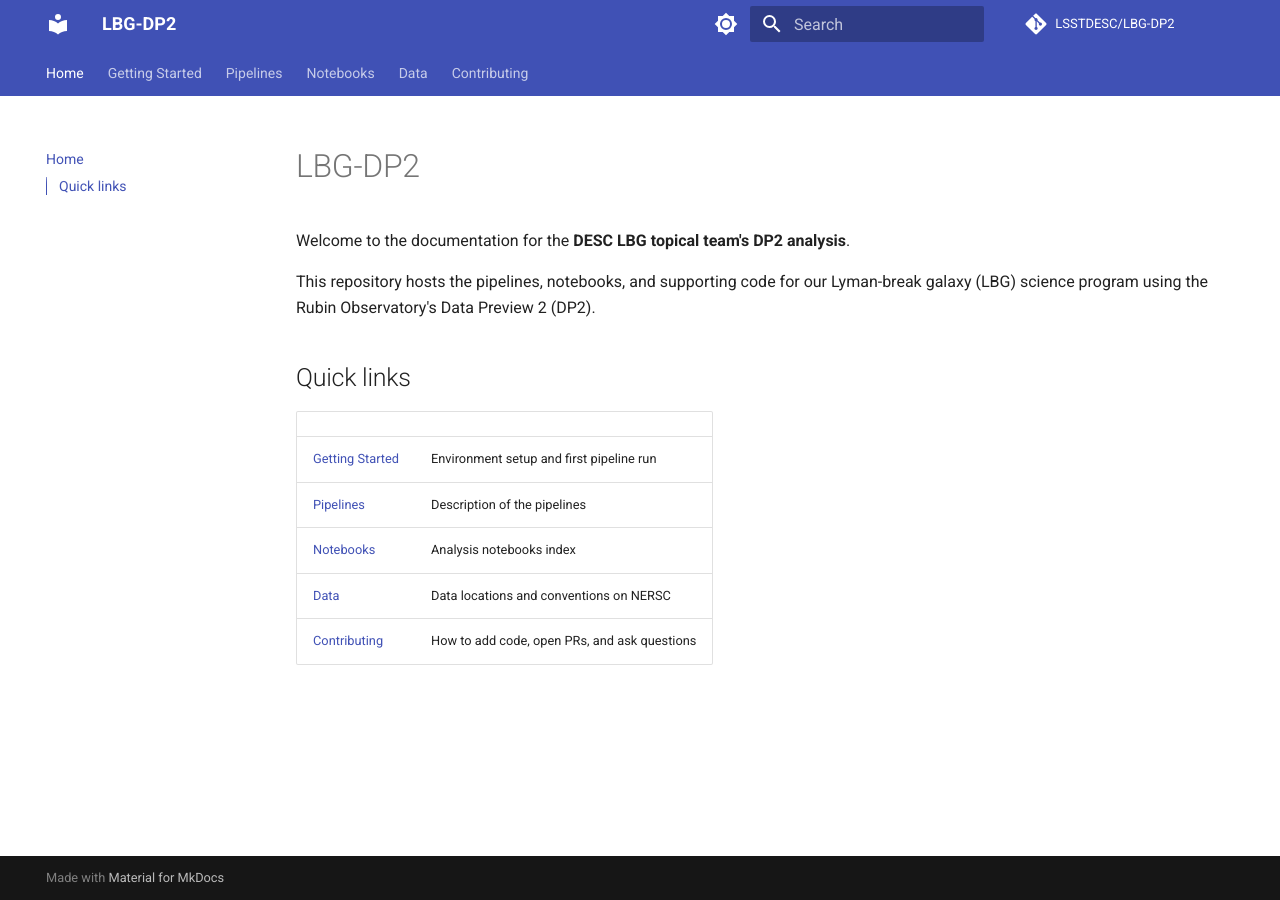
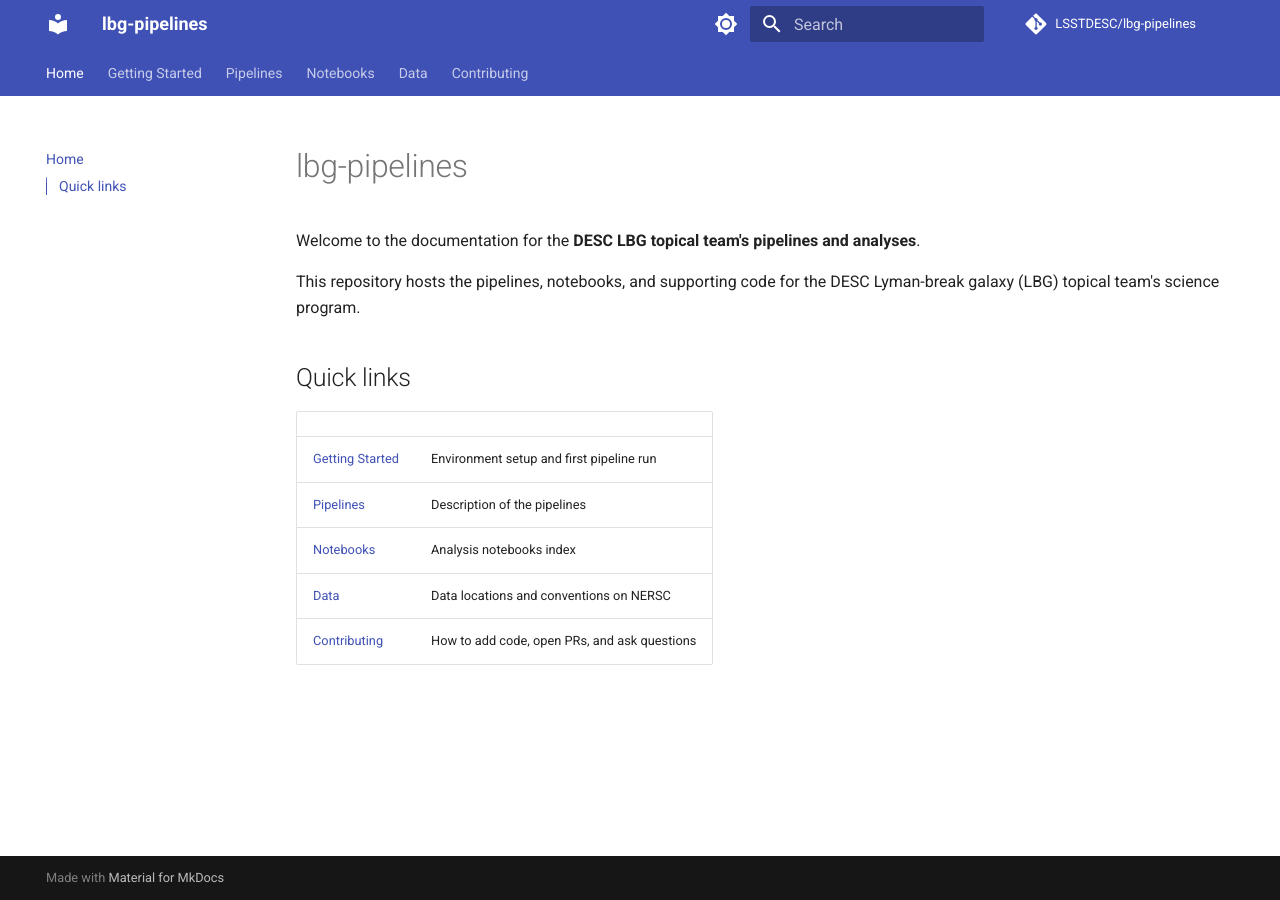
Before and after one commit to LSSTDESC/lbg-dp2, an MkDocs documentation site: the page built from docs/index.md, in a window 1280 px wide. Built offline with MkDocs 1.6.1 and Material for MkDocs 9.7.7, drawn with Linux system fonts in a browser that asks for light colours; comment, search, counter and statistics services are not loaded.

Commit message:
Completed rename

```diff
--- a/docs/index.md
+++ b/docs/index.md
@@ -1,8 +1,8 @@
-# LBG-DP2
+# lbg-pipelines
 
-Welcome to the documentation for the **DESC LBG topical team's DP2 analysis**.
+Welcome to the documentation for the **DESC LBG topical team's pipelines and analyses**.
 
-This repository hosts the pipelines, notebooks, and supporting code for our Lyman-break galaxy (LBG) science program using the Rubin Observatory's Data Preview 2 (DP2).
+This repository hosts the pipelines, notebooks, and supporting code for the DESC Lyman-break galaxy (LBG) topical team's science program.
 
 ## Quick links
 
--- a/mkdocs.yml
+++ b/mkdocs.yml
@@ -1,7 +1,7 @@
-site_name: LBG-DP2
-site_description: DESC LBG topical team — DP2 analysis pipelines and results
-repo_url: https://github.com/LSSTDESC/LBG-DP2
-repo_name: LSSTDESC/LBG-DP2
+site_name: lbg-pipelines
+site_description: DESC LBG topical team — analysis pipelines and results
+repo_url: https://github.com/LSSTDESC/lbg-pipelines
+repo_name: LSSTDESC/lbg-pipelines
 edit_uri: edit/main/docs/
 
 theme:
```
Also changed, not shown: CLAUDE.md (+4 -4 lines), README.md (+4 -4 lines).
